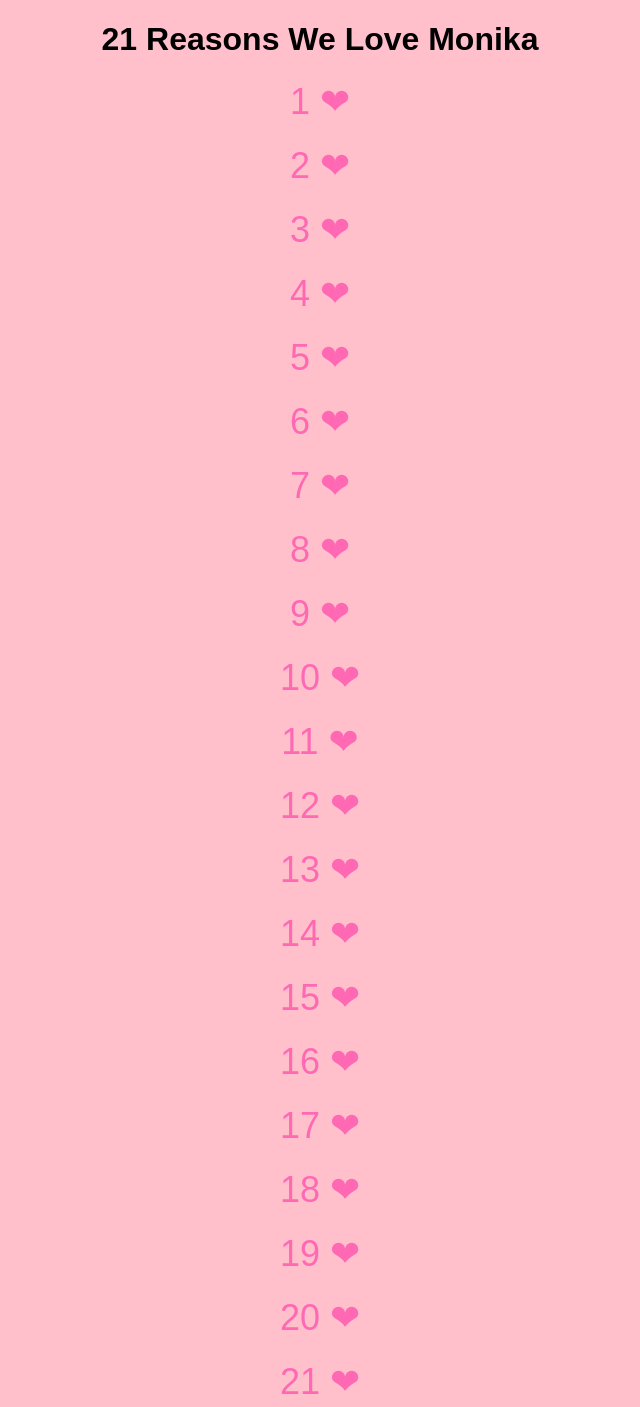
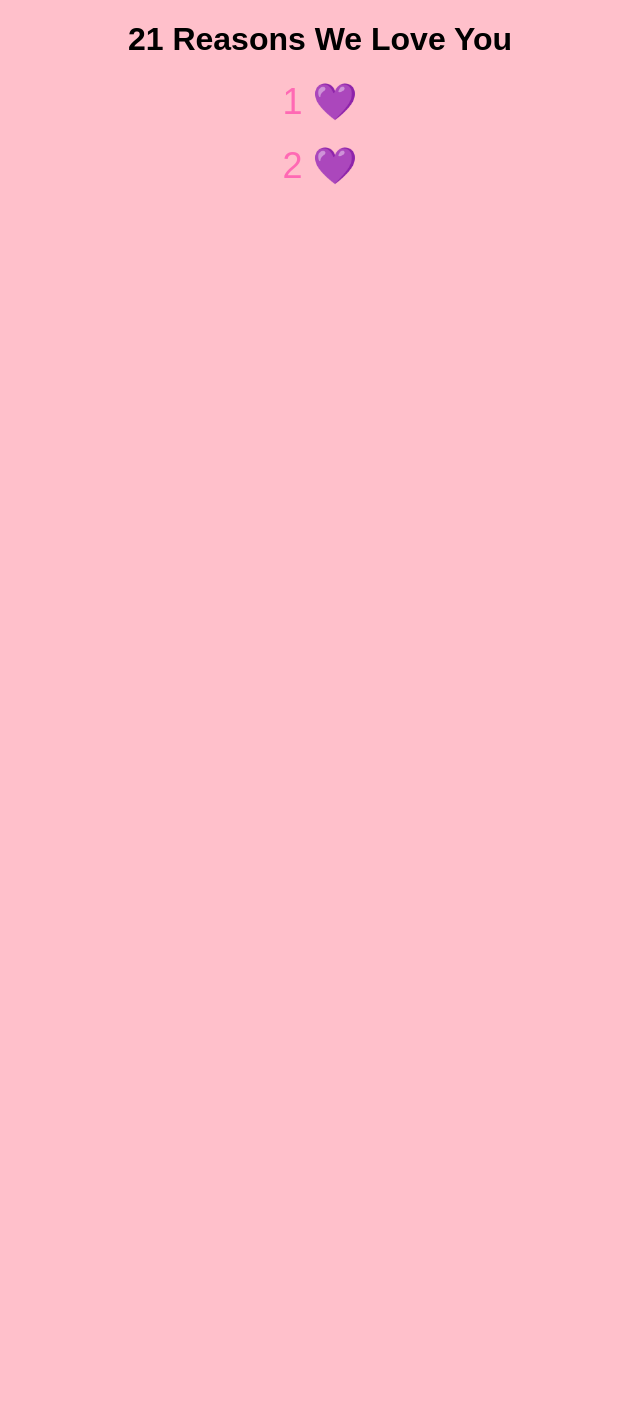
Before and after one commit to dmidula/test, a plain HTML site: page index.html in a window 1280 px wide. Shown: the whole page, without its empty margins (320-960 px from the left). After the commit the page ends 800 px from the top, so only its background shows below. Drawn offline with Linux system fonts and the light colour scheme.

Commit message:
Update index.html

```diff
--- a/index.html
+++ b/index.html
@@ -3,7 +3,7 @@
 <head>
     <meta charset="UTF-8">
     <meta name="viewport" content="width=device-width, initial-scale=1.0">
-    <title>21 Reasons We Love Monika</title>
+    <title>21 Reasons We Love You</title>
     <style>
         body {
             background-color: #ffc0cb; /* Pink background */
@@ -44,113 +44,19 @@
 </head>
 <body>
 
-    <h1>21 Reasons We Love Monika</h1>
+    <h1>21 Reasons We Love You</h1>
 
     <div class="reasons-container">
-        <button class="heart-button" onclick="revealReason(1)">1 ❤</button>
+        <button class="heart-button" onclick="revealReason(1)">1 &#128156;</button>
         <p id="reason1" class="reason">You have a heart of gold.</p>
     </div>
 
     <div class="reasons-container">
-        <button class="heart-button" onclick="revealReason(2)">2 ❤</button>
+        <button class="heart-button" onclick="revealReason(2)">2 &#128156;</button>
         <p id="reason2" class="reason">Your smile brightens up our day.</p>
     </div>
 
-    <div class="reasons-container">
-        <button class="heart-button" onclick="revealReason(3)">3 ❤</button>
-        <p id="reason2" class="reason">Your smile brightens up our day.</p>
-    </div>
-
-    <div class="reasons-container">
-        <button class="heart-button" onclick="revealReason(2)">4 ❤</button>
-        <p id="reason2" class="reason">Your smile brightens up our day.</p>
-    </div>
-
-    <div class="reasons-container">
-        <button class="heart-button" onclick="revealReason(2)">5 ❤</button>
-        <p id="reason2" class="reason">Your smile brightens up our day.</p>
-    </div>
-
-    <div class="reasons-container">
-        <button class="heart-button" onclick="revealReason(2)">6 ❤</button>
-        <p id="reason2" class="reason">Your smile brightens up our day.</p>
-    </div>
-
-    <div class="reasons-container">
-        <button class="heart-button" onclick="revealReason(2)">7 ❤</button>
-        <p id="reason2" class="reason">Your smile brightens up our day.</p>
-    </div>
-
-    <div class="reasons-container">
-        <button class="heart-button" onclick="revealReason(2)">8 ❤</button>
-        <p id="reason2" class="reason">Your smile brightens up our day.</p>
-    </div>
-
-    <div class="reasons-container">
-        <button class="heart-button" onclick="revealReason(2)">9 ❤</button>
-        <p id="reason2" class="reason">Your smile brightens up our day.</p>
-    </div>
-
-    <div class="reasons-container">
-        <button class="heart-button" onclick="revealReason(2)">10 ❤</button>
-        <p id="reason2" class="reason">Your smile brightens up our day.</p>
-    </div>
-
-    <div class="reasons-container">
-        <button class="heart-button" onclick="revealReason(2)">11 ❤</button>
-        <p id="reason2" class="reason">Your smile brightens up our day.</p>
-    </div>
-
-    <div class="reasons-container">
-        <button class="heart-button" onclick="revealReason(2)">12 ❤</button>
-        <p id="reason2" class="reason">Your smile brightens up our day.</p>
-    </div>
-
-    <div class="reasons-container">
-        <button class="heart-button" onclick="revealReason(2)">13 ❤</button>
-        <p id="reason2" class="reason">Your smile brightens up our day.</p>
-    </div>
-
-    <div class="reasons-container">
-        <button class="heart-button" onclick="revealReason(2)">14 ❤</button>
-        <p id="reason2" class="reason">Your smile brightens up our day.</p>
-    </div>
-
-    <div class="reasons-container">
-        <button class="heart-button" onclick="revealReason(2)">15 ❤</button>
-        <p id="reason2" class="reason">Your smile brightens up our day.</p>
-    </div>
-
-    <div class="reasons-container">
-        <button class="heart-button" onclick="revealReason(2)">16 ❤</button>
-        <p id="reason2" class="reason">Your smile brightens up our day.</p>
-    </div>
-
-    <div class="reasons-container">
-        <button class="heart-button" onclick="revealReason(2)">17 ❤</button>
-        <p id="reason2" class="reason">Your smile brightens up our day.</p>
-    </div>
-
-    <div class="reasons-container">
-        <button class="heart-button" onclick="revealReason(2)">18 ❤</button>
-        <p id="reason2" class="reason">Your smile brightens up our day.</p>
-    </div>
-
-    <div class="reasons-container">
-        <button class="heart-button" onclick="revealReason(2)">19 ❤</button>
-        <p id="reason2" class="reason">Your smile brightens up our day.</p>
-    </div>
-
-    <div class="reasons-container">
-        <button class="heart-button" onclick="revealReason(2)">20 ❤</button>
-        <p id="reason2" class="reason">Your smile brightens up our day.</p>
-    </div>
-
-    <div class="reasons-container">
-        <button class="heart-button" onclick="revealReason(2)">21 ❤</button>
-        <p id="reason2" class="reason">Your smile brightens up our day.</p>
-    </div>
-
+    <!-- Add 19 more containers for the remaining reasons -->
 
     <script>
         function revealReason(reasonNumber) {
```
